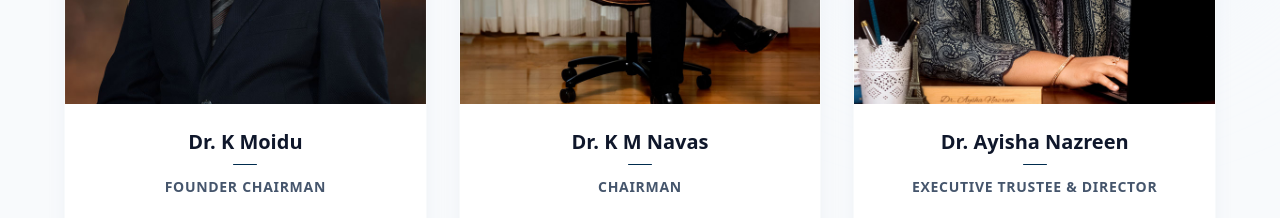
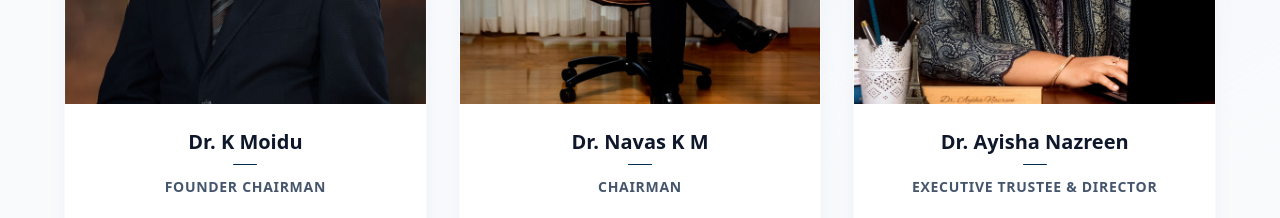
Before and after one commit to KMCT-DEV-TEAM/KLC-KSD, a Next.js app in the folder frontend/: page / in a window 1280 px wide. Shown: the part 2440-2658 px from the top of the page. Built offline with nearby package versions, Linux system fonts and the light colour scheme.

Commit message:
debugged

```diff
--- a/frontend/app/(home)/components/ManagementDesk.jsx
+++ b/frontend/app/(home)/components/ManagementDesk.jsx
@@ -10,7 +10,7 @@ export default function ManagementDesk() {
       image: "/images/Founder - Dr K Moidu.jpg.jpeg"
     },
     {
-      name: "Dr. K M Navas",
+      name: "Dr. Navas K M ",
       title: "Chairman",
       message: "Our commitment at KMCT is to foster an environment where academic rigor meets ethical responsibility. We aim to mold legal professionals who will uphold justice and lead with integrity.",
       image: "/images/Dr Navas K M.jpg.jpeg"
```
